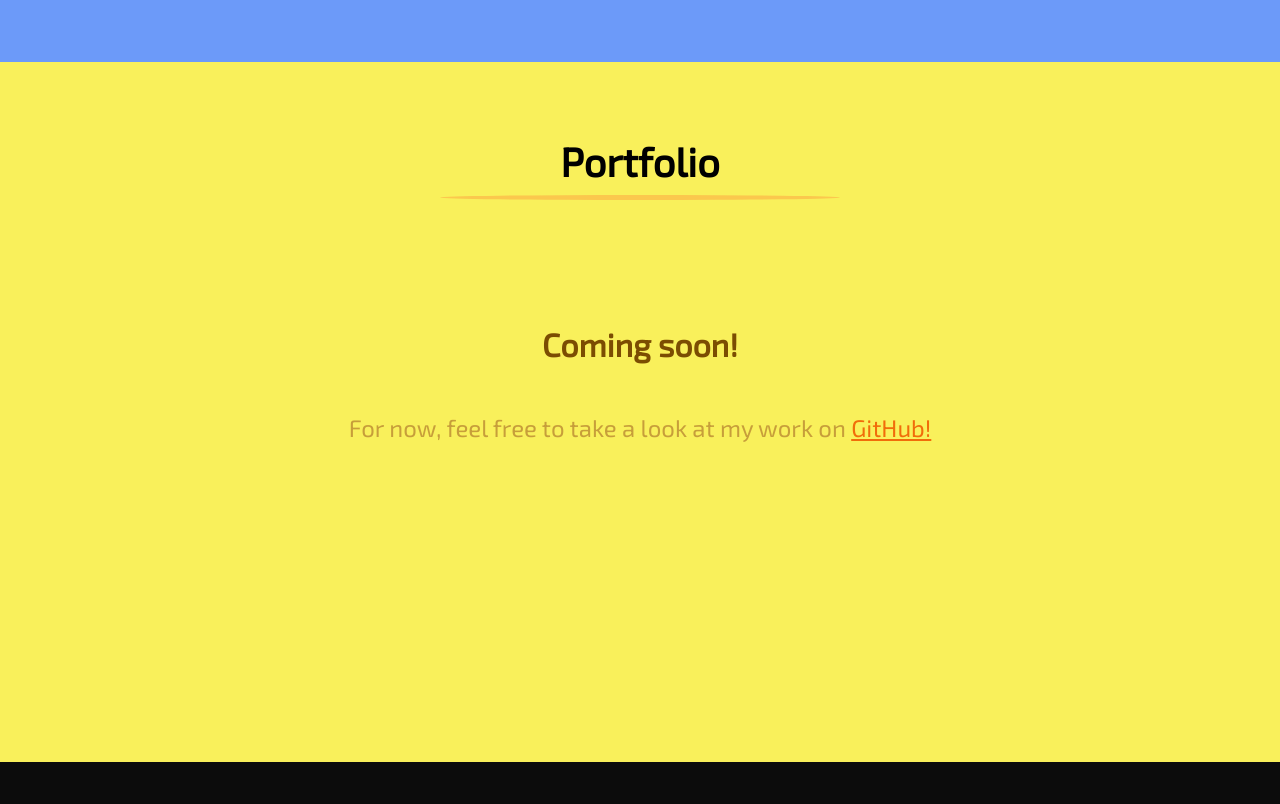
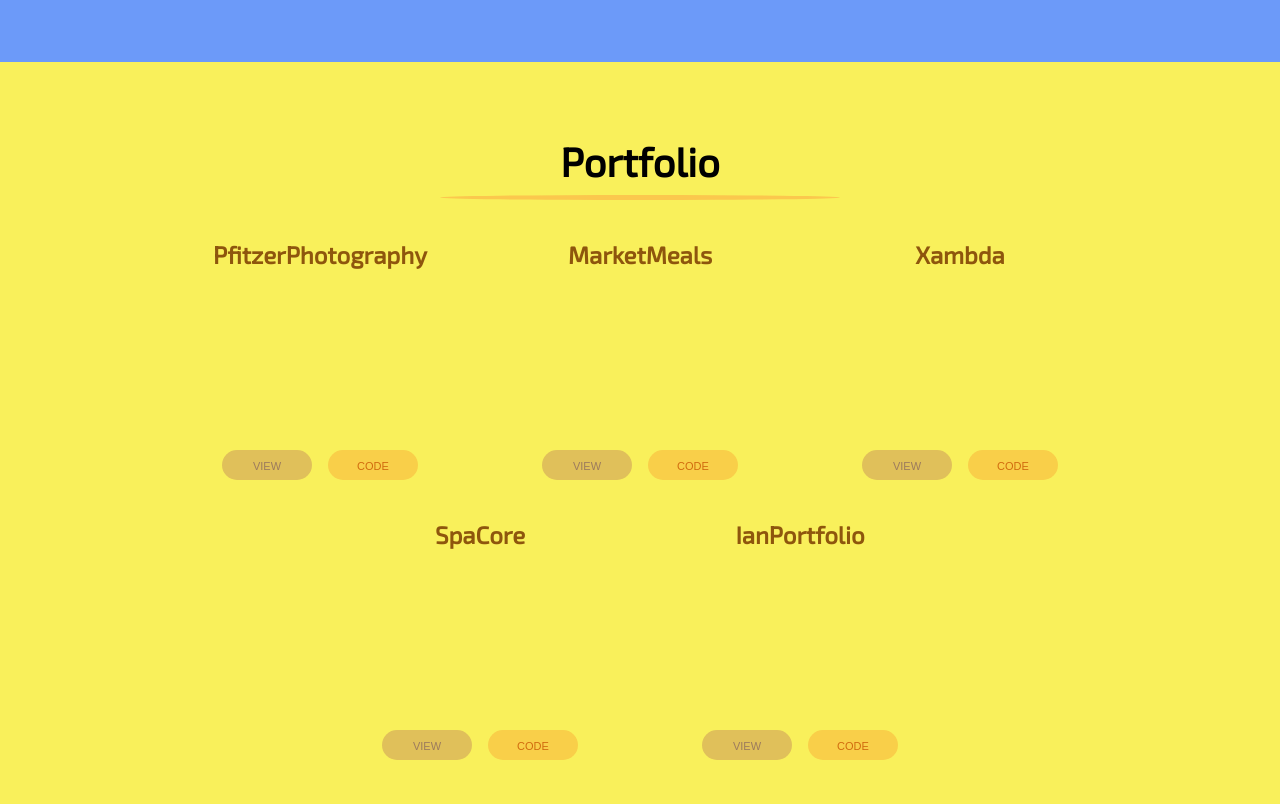
Before and after one commit to Xoadra/IanPortfolio, a React app: page / in a window 1280 px wide. Shown: the part 1880-2684 px from the top of the page. Built offline with nearby package versions, Linux system fonts and the light colour scheme; no server answers.

Commit message:
Code projects added to portfolio

```diff
--- a/package.json
+++ b/package.json
@@ -4,7 +4,7 @@
 
 {
 	"name": "ian-peterson",
-	"version": "1.0.0",
+	"version": "1.1.0",
 	"scripts": {
 		"node": "node server/server.js",
 		"build": "NODE_ENV=production webpack --progress",
--- a/public/styles.css
+++ b/public/styles.css
@@ -53,6 +53,7 @@ hr {
 	border-bottom-right-radius: 50%;
 	height: 5px;
 	width: 25em;
+	margin: 10px auto 40px;
 }
 
 h4 {
@@ -78,6 +79,11 @@ p {
 	margin: 0;
 }
 
+button {
+	cursor: pointer;
+	outline: none;
+}
+
 noscript {
 	display: block;
 	background: white;
--- a/view/app/components/footer/footer.css
+++ b/view/app/components/footer/footer.css
@@ -18,7 +18,6 @@ footer button {
 	border-radius: 10px;
 	color: white;
 	font-size: 1.5em;
-	cursor: pointer;
 	padding: 0.75em 3em;
 	margin: 0 0 1.5em;
 }
--- /dev/null
+++ b/view/app/components/portfolio/code/code.css
@@ -0,0 +1,53 @@
+
+
+
+
+.code {
+	position: relative;
+	box-sizing: border-box;
+	min-height: 15em;
+	flex-basis: 20em;
+	padding: 0 15px 15px;
+	margin: 0 0 40px;
+}
+
+.code h6 {
+	color: #8e560d;
+	margin: 0 0 20px;
+}
+
+.code p {
+	color: #9a7f3e;
+	text-align: left;
+	line-height: 1.25em;
+	text-indent: 2em;
+	margin: 0 0 50px;
+}
+
+.portal {
+	position: absolute;
+	bottom: 0;
+	left: 0;
+	right: 0;
+}
+
+.code button {
+	background: #f9cf49;
+	color: #d06b0f;
+	border: 0;
+	border-radius: 25px;
+	font-size: 1em;
+	font-variant: all-small-caps;
+	/* height: 35px;
+	width: 70px;
+	margin: 0 0.25em; */
+	height: 30px;
+	width: 90px;
+	margin: 0 0.5em;
+}
+
+.code button[ disabled ] {
+	background: #e0c05a;
+	color: #9c7b5d;
+	cursor: default;
+}
--- /dev/null
+++ b/view/app/components/portfolio/code/code.js
@@ -0,0 +1,48 @@
+
+
+
+
+import React, { Component } from 'react'
+
+import './code.css'
+
+
+
+class Code extends Component {
+
+	constructor( props ) {
+		super( props )
+		this.state = { url: null, href: '', text: '' }
+	}
+
+
+	componentDidMount( ) {
+		const api = 'https://api.github.com/repos/Xoadra/' + this.props.name
+		const headers = { 'Accept': 'application/vnd.github.v3+json' }
+		const request = new Request( api, { method: 'GET', headers } )
+		fetch( request ).then( data => data.json( ) ).then( json => {
+			const { description, homepage, language } = json
+			const github = 'https://github.com/Xoadra/' + this.props.name
+			this.setState( { href: github, text: description, url: homepage || null } )
+		} )
+	}
+
+	render( ) {
+		const lock = { disabled: this.state.url ? false : true }
+		return (
+			<div className="code">
+				<h6> { this.props.name } </h6>
+				<p> { this.state.text } </p>
+				<div className="portal">
+					<a href={ this.state.url }><button { ...lock }> View </button></a>
+					<a href={ this.state.href }><button> Code </button></a>
+					{ /* <a href={ null }><button> Docs </button></a> */ }
+				</div>
+			</div>
+		)
+	}
+
+}
+
+
+export default Code
--- a/view/app/components/portfolio/portfolio.css
+++ b/view/app/components/portfolio/portfolio.css
@@ -8,20 +8,10 @@
 
 #portfolio hr {
 	background: #fbc84d;
-	margin: 10px auto 125px;
 }
 
-#portfolio h4 {
-	color: #7b4d02;
-	margin: 0 0 50px;
+.exhibit {
+	display: flex;
+	flex-wrap: wrap;
+	justify-content: center;
 }
-
-#portfolio p {
-	display: inline-block;
-	color: #c79e3a;
-	font-size: 1.5em;
-}
-
-#portfolio a {
-	color: #f16d0a;
-}
--- a/view/app/components/portfolio/portfolio.js
+++ b/view/app/components/portfolio/portfolio.js
@@ -4,6 +4,7 @@
 
 import React from 'react'
 
+import Code from './code/code'
 import './portfolio.css'
 
 
@@ -13,11 +14,13 @@ export default ( ) => (
 		<div className="volume">
 			<h3> Portfolio </h3>
 			<hr/>
-			<h4> Coming soon! </h4>
-			<p>
-				For now, feel free to take a look at my work
-				on <a href="https://github.com/Xoadra"> GitHub! </a>
-			</p>
+			<div className="exhibit">
+				<Code name="PfitzerPhotography"/>
+				<Code name="MarketMeals"/>
+				<Code name="Xambda"/>
+				<Code name="SpaCore"/>
+				<Code name="IanPortfolio"/>
+			</div>
 		</div>
 	</section>
 )
--- a/view/app/components/skills/skills.css
+++ b/view/app/components/skills/skills.css
@@ -8,7 +8,6 @@
 
 #skills hr {
 	background: #5a85ef;
-	margin: 10px auto 40px;
 }
 
 #skills h4 {
```
Also changed, not shown: 1 other file.
